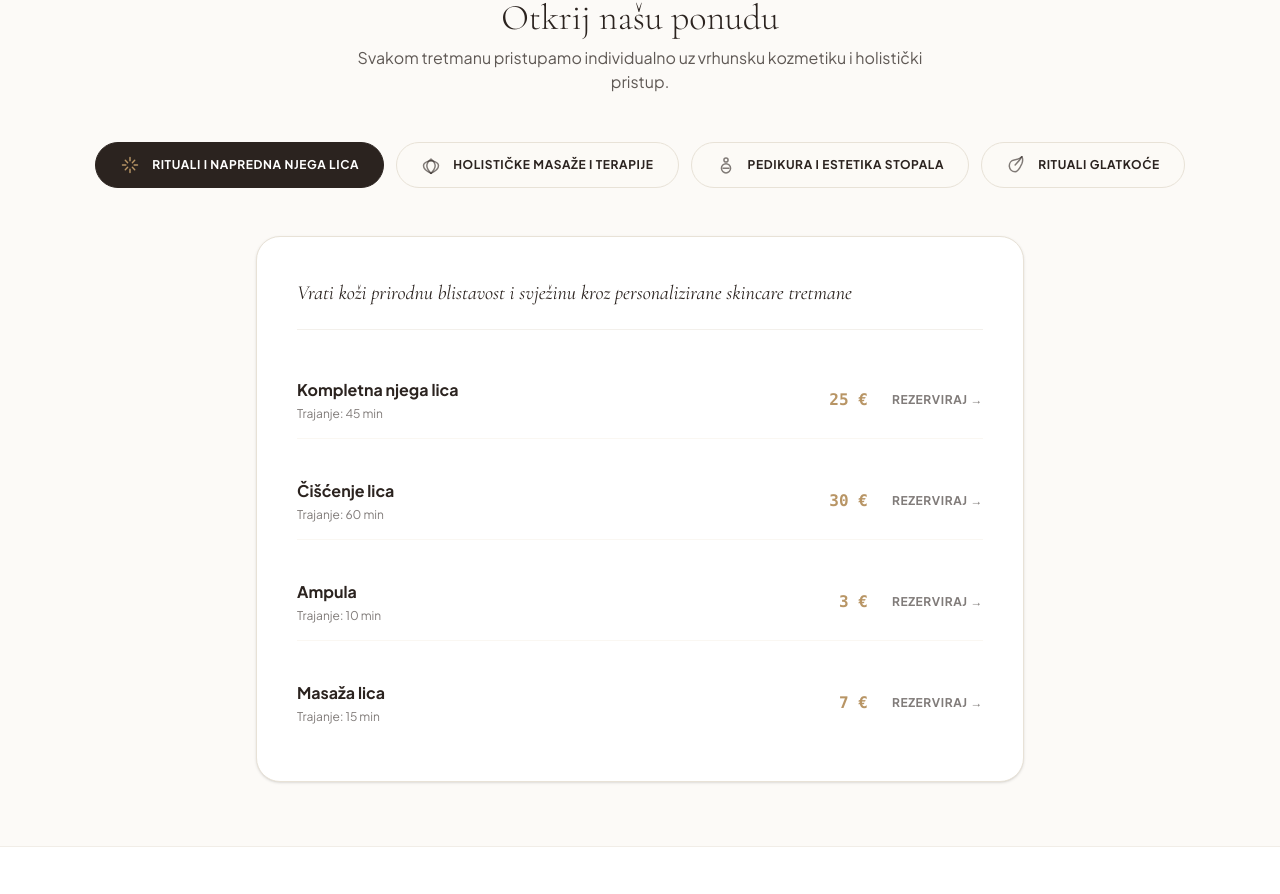
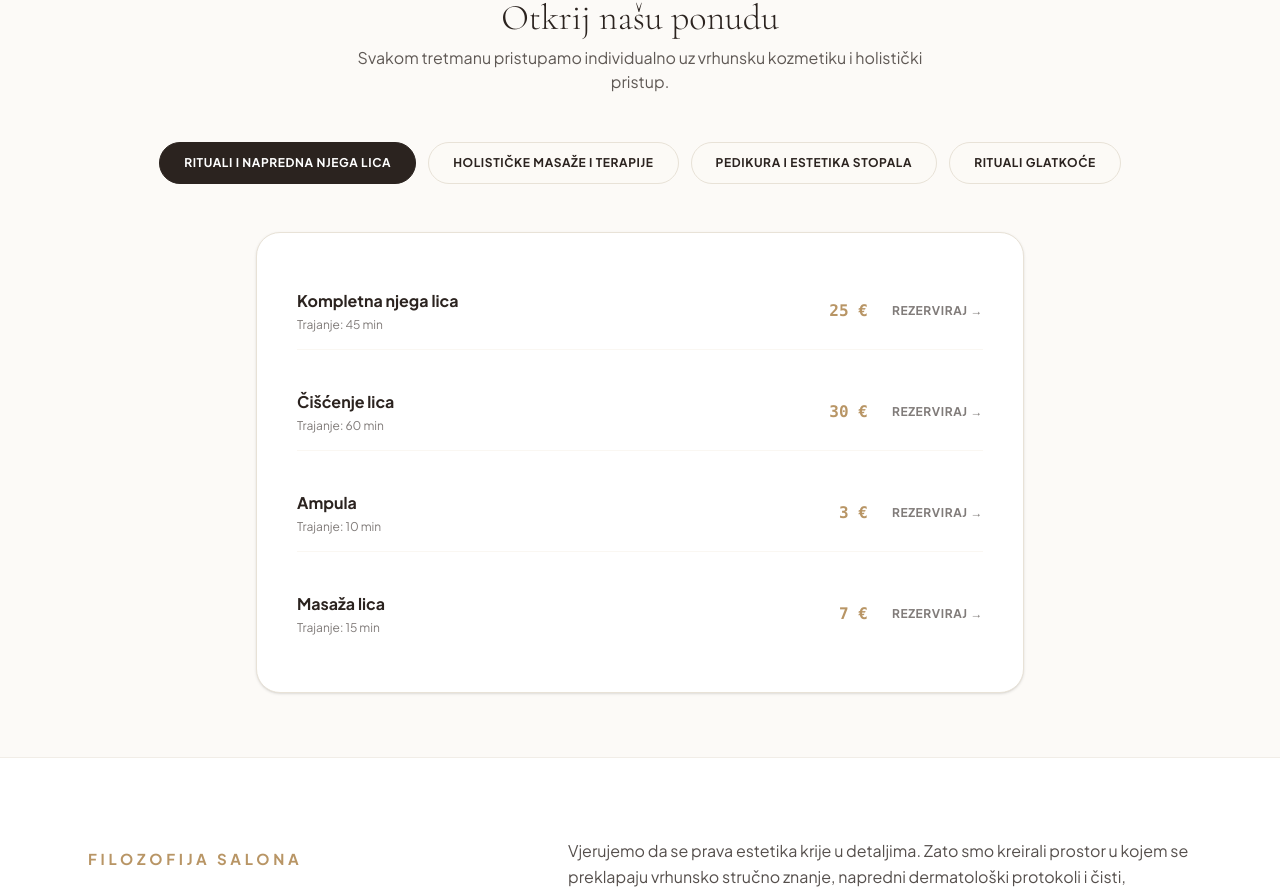
Before and after one commit to romansimunovic/meraky-web, a React (Vite) app: page / in a window 1280 px wide. Shown: the part 902-1796 px from the top of the page. Built offline with nearby package versions, Linux system fonts and the light colour scheme.

Commit message:
Dopuna funkcionalnosti odabira termina u cjeniku

```diff
--- a/src/App.jsx
+++ b/src/App.jsx
@@ -43,6 +43,21 @@ function ServiceIcon({ type }) {
 export default function App() {
   const [activeTab, setActiveTab] = useState(0);
   const [mobileMenuOpen, setMobileMenuOpen] = useState(false);
+// Stanja za praćenje prenesene usluge u kalendar
+  const [preselectedCategory, setPreselectedCategory] = useState("");
+  const [preselectedItem, setPreselectedItem] = useState("");
+
+  // Funkcija koja se okida kada klijent klikne "Rezerviraj →" u cjeniku
+  const handleQuickBook = (categoryName, itemName) => {
+    setPreselectedCategory(categoryName);
+    setPreselectedItem(itemName);
+
+    // Glatko skrolanje do booking sustava
+    const bookingSection = document.getElementById('rezervacija');
+    if (bookingSection) {
+      bookingSection.scrollIntoView({ behavior: 'smooth' });
+    }
+  };
 
   return (
     <div className="min-h-screen bg-brand-cream font-sans-clean text-brand-espresso selection:bg-brand-moss selection:text-brand-espresso overflow-x-hidden">
@@ -157,6 +172,7 @@ export default function App() {
         </div>
 
         {/* Luksuzni tabovi s podrškom za vodoravni scroll na mobitelima */}
+        {/* Tabovi za kategorije */}
         <div className="w-full overflow-x-auto pb-4 mb-8 scrollbar-none touch-scroll">
           <div className="flex gap-3 px-1 md:justify-center min-w-max">
             {servicesData.map((cat, idx) => (
@@ -169,23 +185,14 @@ export default function App() {
                     : 'bg-brand-clay/30 text-brand-espresso hover:bg-brand-clay/70 border-brand-sand'
                 }`}
               >
-                <span className={activeTab === idx ? 'text-brand-gold' : 'text-brand-espresso/60 group-hover:text-brand-espresso'}>
-                  <ServiceIcon type={cat.icon} />
-                </span>
                 {cat.category}
               </button>
             ))}
           </div>
         </div>
 
-        {/* Prikaz odabrane kategorije */}
-        <div className="bg-white rounded-3xl border border-brand-sand p-6 sm:p-10 max-w-3xl mx-auto shadow-sm transition-all duration-300">
-          <div className="mb-8 pb-5 border-b border-brand-sand/50">
-            <p className="text-lg sm:text-xl font-serif-elegant italic text-brand-espresso font-medium leading-relaxed">
-              {servicesData[activeTab].subtitle}
-            </p>
-          </div>
-
+        {/* Prikaz stavki unutar odabrane kategorije */}
+        <div className="bg-white rounded-3xl border border-brand-sand p-6 sm:p-10 max-w-3xl mx-auto shadow-sm">
           <div className="space-y-6">
             {servicesData[activeTab].items.map((item, i) => (
               <div key={i} className="flex flex-col sm:flex-row sm:justify-between sm:items-center py-4 border-b border-brand-clay last:border-0 gap-3 sm:gap-4">
@@ -195,12 +202,14 @@ export default function App() {
                 </div>
                 <div className="flex items-center justify-between sm:justify-end gap-6 flex-shrink-0">
                   <span className="text-sm sm:text-base font-semibold font-mono text-brand-gold">{item.price} €</span>
-                  <a
-                    href="#rezervacija"
-                    className="text-xs uppercase tracking-wider font-bold text-brand-espresso/60 hover:text-brand-gold transition-colors"
+
+                  {/*button koji okida handleQuickBook */}
+                  <button
+                    onClick={() => handleQuickBook(servicesData[activeTab].category, item.name)}
+                    className="text-xs uppercase tracking-wider font-bold text-brand-espresso/60 hover:text-brand-gold transition-colors cursor-pointer"
                   >
                     Rezerviraj →
-                  </a>
+                  </button>
                 </div>
               </div>
             ))}
@@ -253,7 +262,12 @@ export default function App() {
 
       {/* BOOKING SUSTAV */}
       <div id="rezervacija" className="bg-brand-clay py-8 border-t border-brand-sand/60">
-        <BookingSystem servicesData={servicesData} />
+        {/* Prosljeđuje preselect vrijednosti u komponentu */}
+        <BookingSystem
+          servicesData={servicesData}
+          initialCategory={preselectedCategory}
+          initialItem={preselectedItem}
+        />
       </div>
 
       {/* FOOTER */}
--- a/src/components/BookingSystem.jsx
+++ b/src/components/BookingSystem.jsx
@@ -1,15 +1,40 @@
 import React, { useState, useEffect } from 'react';
 
-export default function BookingSystem({ servicesData = [] }) {
+export default function BookingSystem({ servicesData = [], initialCategory, initialItem }) {
   const [step, setStep] = useState(1);
   const [selectedService, setSelectedService] = useState(null);
   const [selectedDate, setSelectedDate] = useState("");
   const [selectedTime, setSelectedTime] = useState("");
   const [isSubmitting, setIsSubmitting] = useState(false);
 
+  // 1. Mapiranje svih usluga u ravan niz kako bismo ih lakše pretraživali
+  const allServices = servicesData.flatMap(cat =>
+    cat.items.map(item => ({
+      name: item.name,
+      category: cat.category,
+      price: item.price,
+      duration: item.duration || "45 min"
+    }))
+  );
+
+  // 2. Sinkronizacija stanja kada klijent klikne "Rezerviraj →" na vrhu stranice
+  useEffect(() => {
+    if (initialCategory && initialItem) {
+      // Pronalazimo točan servis koji se podudara s imenom i kategorijom
+      const foundService = allServices.find(
+        s => s.name === initialItem && s.category === initialCategory
+      );
+
+      if (foundService) {
+        setSelectedService(foundService);
+        setStep(2); // Odmah preskačemo korak 1 i šaljemo klijenta na kalendar (korak 2)
+      }
+    }
+  }, [initialCategory, initialItem, servicesData]); // Dodan servicesData kao dependency radi sigurnosti učitavanja
+
   // Podaci o klijentu i validacija
   const [clientData, setClientData] = useState({ name: "", phone: "", email: "", note: "" });
-  const [touched, setTouched] = useState({ name: false, phone: false, email: false });
+  const [touched, setTouched] = useState({ name: false, phone: false, email: false, note: false });
 
   // Regex pravila
   const nameRegex = /^[A-Za-zČĆŽŠĐčćžšđ\s'-]{2,50}$/;
@@ -23,15 +48,6 @@ export default function BookingSystem({ servicesData = [] }) {
   const isNoteValid = clientData.note.length <= 300;
 
   const isFormValid = isNameValid && isPhoneValid && isEmailValid && isNoteValid;
-
-  const allServices = servicesData.flatMap(cat =>
-    cat.items.map(item => ({
-      name: item.name,
-      category: cat.category,
-      price: item.price,
-      duration: item.duration || "45 min"
-    }))
-  );
 
   const getNextWorkingDays = () => {
     const days = [];
```
